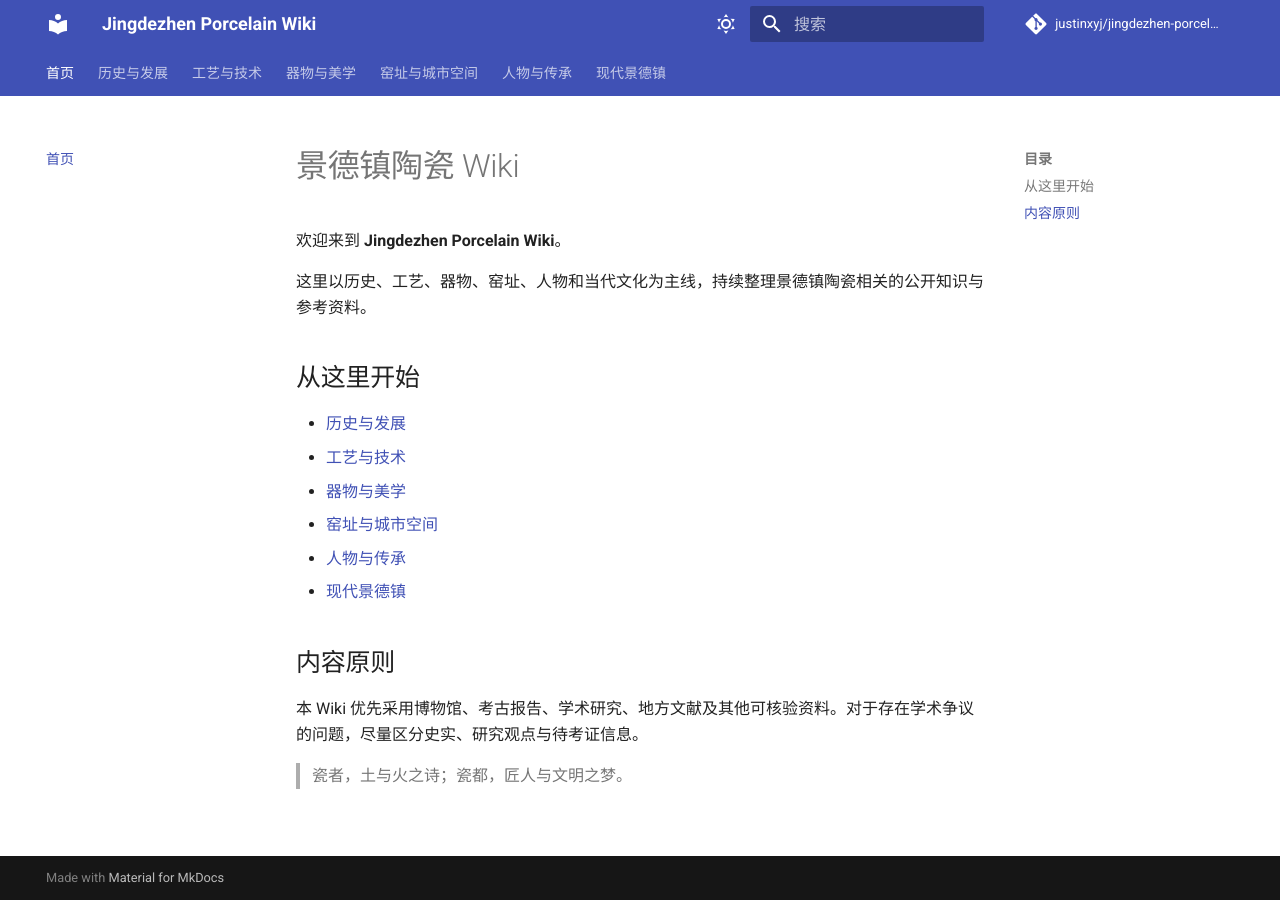
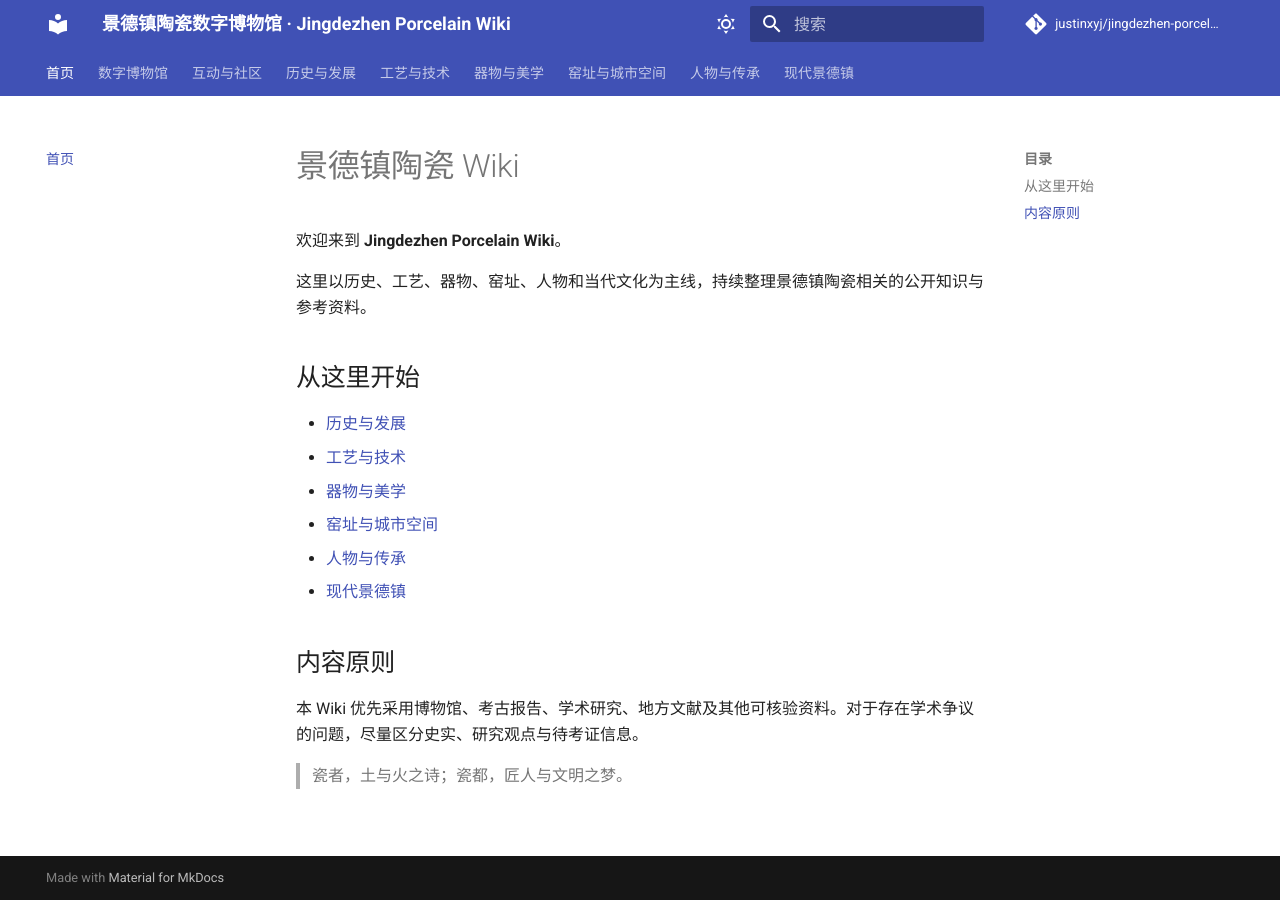
Before and after one commit to justinxyj/jingdezhen-porcelain-wiki, an MkDocs documentation site: the page built from docs/index.md, in a window 1280 px wide. Built offline with MkDocs 1.6.1 and Material for MkDocs 9.7.7, drawn with Linux system fonts in a browser that asks for light colours; comment, search, counter and statistics services are not loaded; some of the changed lines change nothing that is shown.

Commit message:
feat: upgrade museum navigation and frontend assets

```diff
--- a/mkdocs.yml
+++ b/mkdocs.yml
@@ -1,5 +1,5 @@
-site_name: Jingdezhen Porcelain Wiki
-site_description: 景德镇陶瓷历史、工艺、器物、窑址与当代文化开放知识库
+site_name: 景德镇陶瓷数字博物馆 · Jingdezhen Porcelain Wiki
+site_description: 景德镇陶瓷历史、工艺、器物、窑址、人物与当代文化数字博物馆
 site_url: https://justinxyj.github.io/jingdezhen-porcelain-wiki/
 repo_url: https://github.com/justinxyj/jingdezhen-porcelain-wiki
 repo_name: justinxyj/jingdezhen-porcelain-wiki
@@ -11,6 +11,7 @@ theme:
     - navigation.tabs
     - navigation.sections
     - navigation.top
+    - navigation.tracking
     - search.suggest
     - search.highlight
     - content.code.copy
@@ -26,6 +27,13 @@ theme:
         icon: material/weather-night
         name: 切换到浅色模式
 
+extra_css:
+  - stylesheets/museum.css
+extra_javascript:
+  - https://unpkg.com/leaflet@1.9.4/dist/leaflet.js
+  - javascripts/museum.js
+  - javascripts/auth.js
+
 markdown_extensions:
   - admonition
   - attr_list
@@ -35,6 +43,17 @@ markdown_extensions:
 
 nav:
   - 首页: index.md
+  - 数字博物馆:
+      - 博物馆总览: museum/index.md
+      - 历史时间轴: museum/timeline.md
+      - 窑址地图: museum/kiln-map.md
+      - 器物图谱: museum/catalog.md
+      - 人物数据库: museum/people.md
+      - 图片库: museum/gallery.md
+  - 互动与社区:
+      - 登录 / 注册: account.md
+      - 编辑知识条目: editor.md
+      - 数据贡献指南: contribute.md
   - 历史与发展:
       - 历史总览: history/README.md
       - 唐五代: history/tang-wudai.md
```
